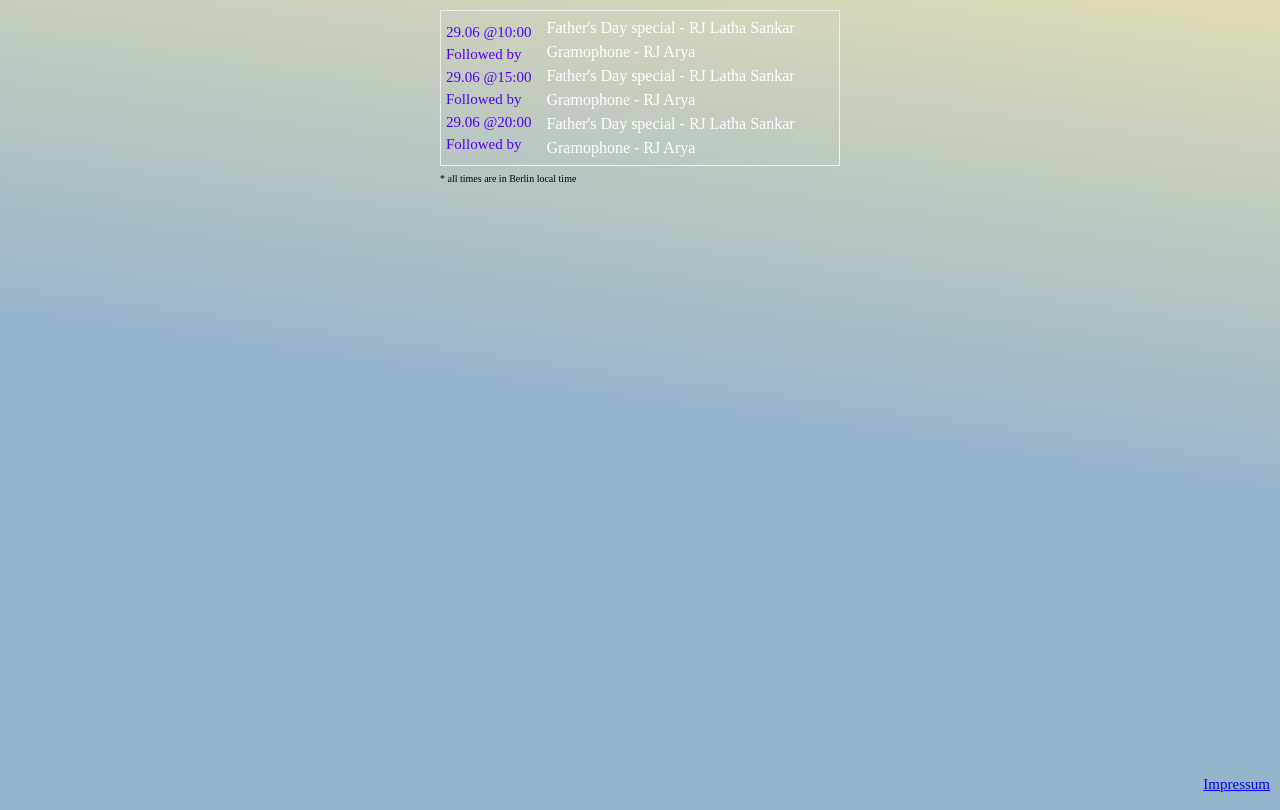
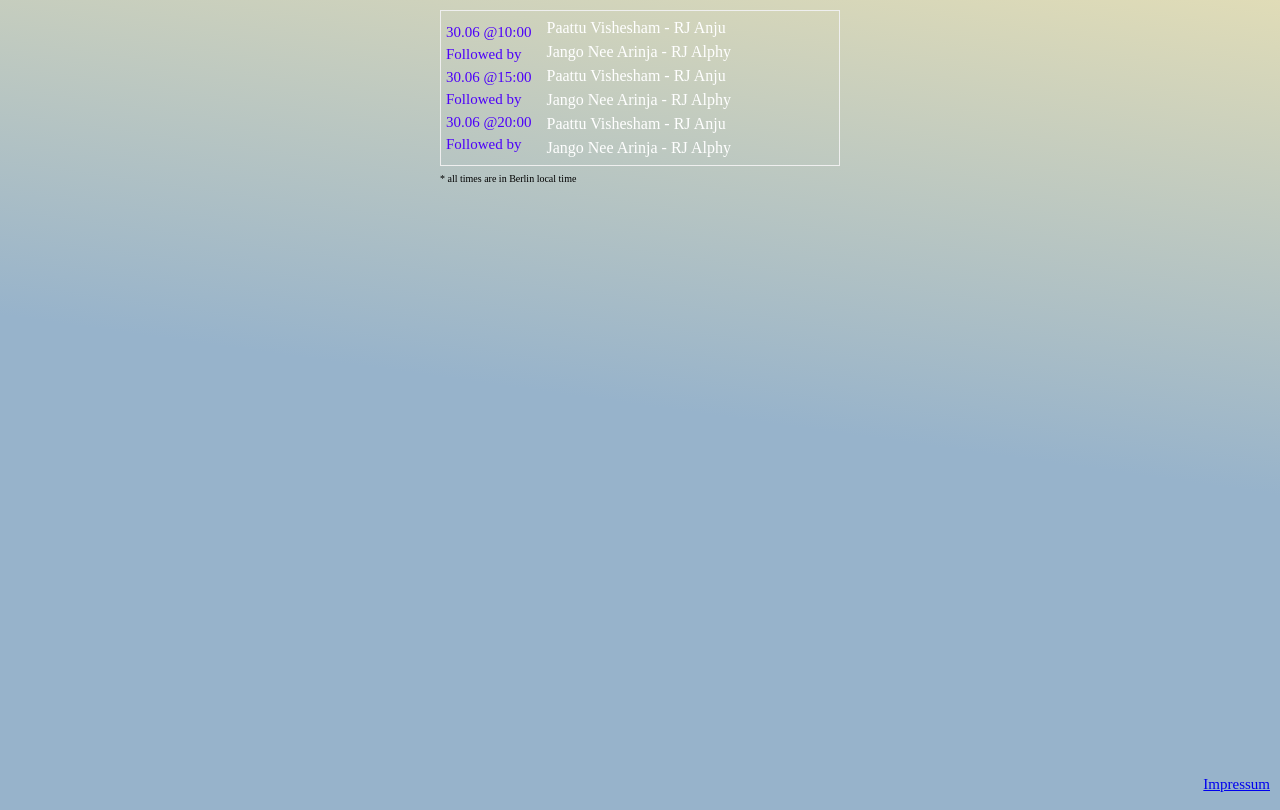
Before and after one commit to jayasurian123/thattukada, a plain HTML site: page index.html in a window 1280 px wide. Drawn offline with Linux system fonts and the light colour scheme.

Commit message:
pgms updated

```diff
--- a/index.html
+++ b/index.html
@@ -68,20 +68,20 @@
     <div class="next-programs">
       <div class="program">
         <div class="program-times">
-          <p>29.06 @10:00</p>
+          <p>30.06 @10:00</p>
           <p>Followed by</p>
-          <p>29.06 @15:00</p>
+          <p>30.06 @15:00</p>
           <p>Followed by</p>
-          <p>29.06 @20:00</p>
+          <p>30.06 @20:00</p>
           <p>Followed by</p>
         </div>
         <div class="program-name">
-          <p>Father's Day special - RJ Latha Sankar</p>
-          <p>Gramophone - RJ Arya</p>
-          <p>Father's Day special - RJ Latha Sankar</p>
-          <p>Gramophone - RJ Arya</p>
-          <p>Father's Day special - RJ Latha Sankar</p>
-          <p>Gramophone - RJ Arya</p>
+          <p>Paattu Vishesham - RJ Anju</p>
+          <p>Jango Nee Arinja - RJ Alphy</p>
+          <p>Paattu Vishesham - RJ Anju</p>
+          <p>Jango Nee Arinja - RJ Alphy</p>
+          <p>Paattu Vishesham - RJ Anju</p>
+          <p>Jango Nee Arinja - RJ Alphy</p>
         </div>
       </div>
 
```
